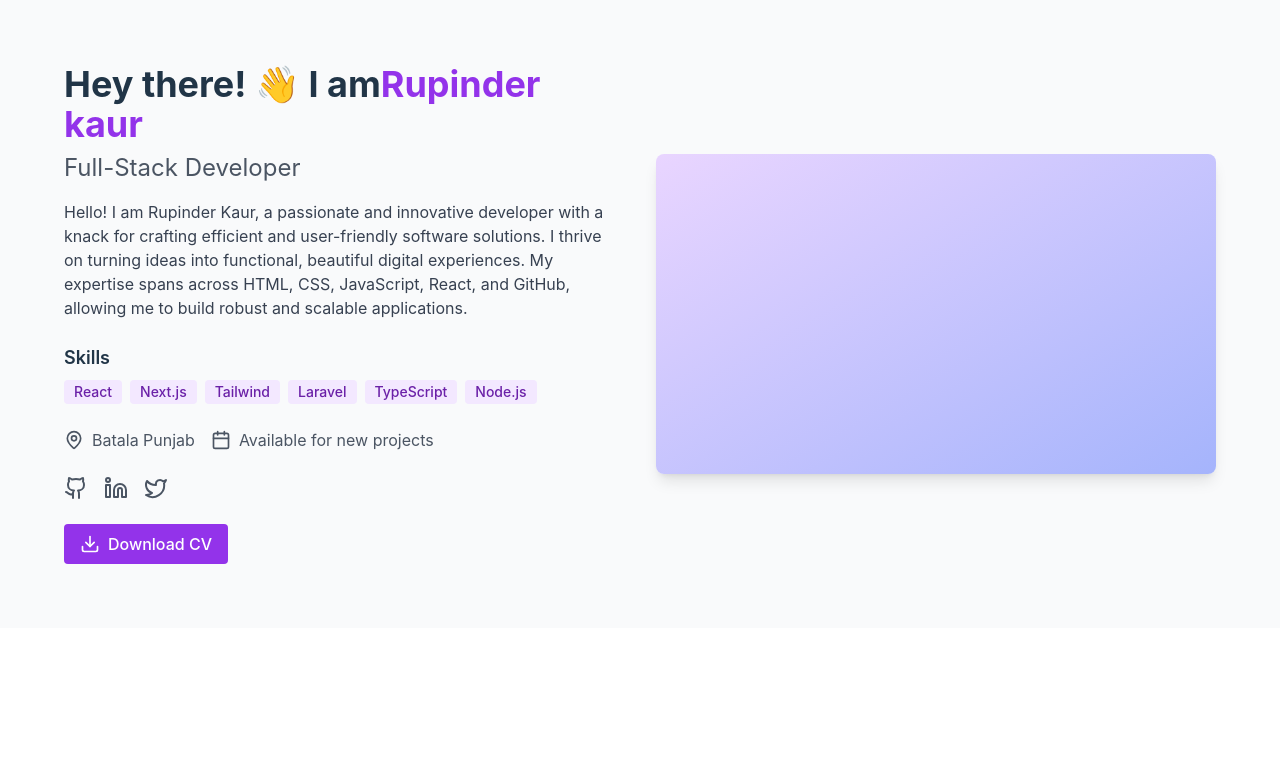
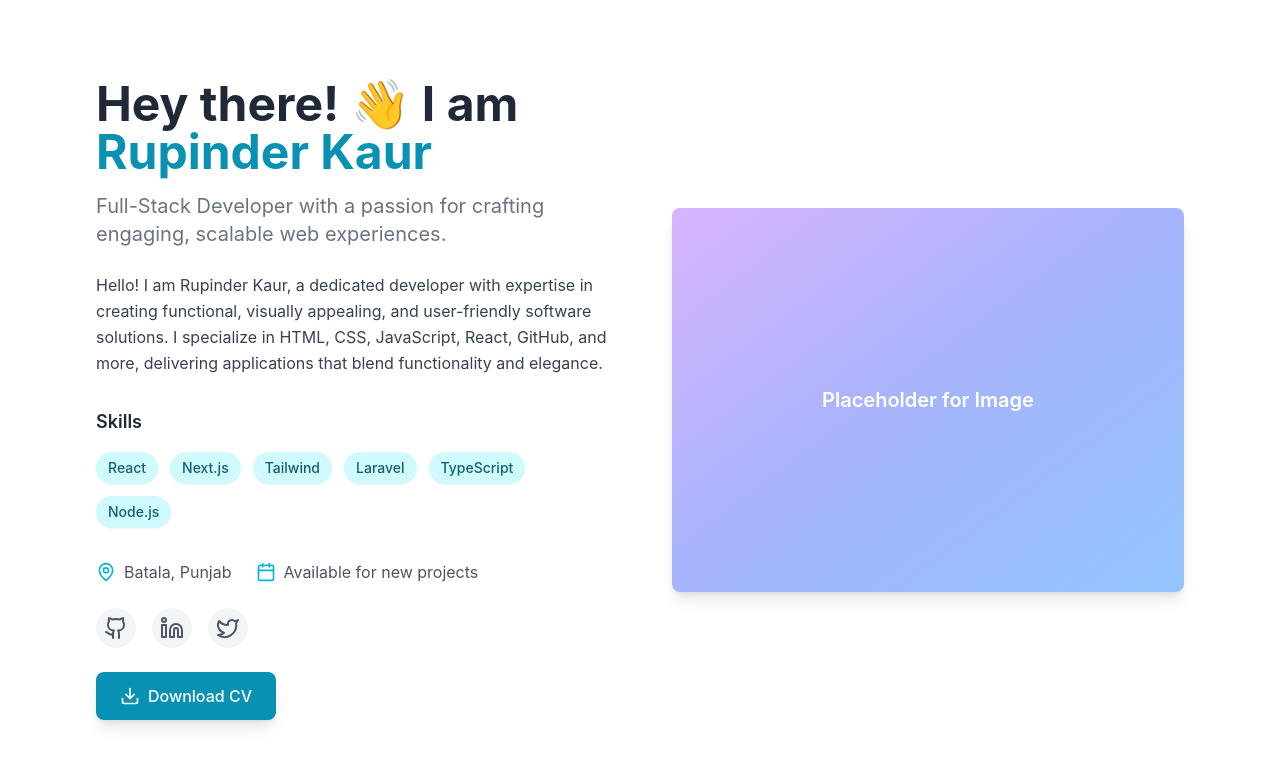
Before and after one commit to Rupinder-17/Portfolio, a React (Vite) app in the folder my-app/: page / in a window 1280 px wide. Shown: the top 766 px of the page. Built offline with nearby package versions, Linux system fonts and the light colour scheme.

Commit message:
add header file in portfolio

```diff
--- a/my-app/src/component/About.jsx
+++ b/my-app/src/component/About.jsx
@@ -8,24 +8,7 @@ export const About = () => {
         <meta name="viewport" content="width=device-width, initial-scale=1.0" />
         <title>Your Name - Portfolio</title> */}
 
-        <header className="bg-white shadow-md">
-          <nav className="container mx-auto px-6 py-3 flex justify-between items-center">
-            <a href="#" className="text-xl font-bold text-gray-800">
-              Rupinder kaur
-            </a>
-            <div className="hidden md:flex space-x-4">
-              <a href="#about" className="text-red-600 hover:text-gray-800">
-                About
-              </a>
-              <a href="#projects" className="text-gray-600 hover:text-gray-800">
-                Projects
-              </a>
-              <a href="#contact" className="text-gray-600 hover:text-gray-800">
-                Contact
-              </a>
-            </div>
-          </nav>
-        </header>
+
         {/* Hero Section */}
         <section className="bg-gray-800 text-white py-20">
           <div className="container mx-auto px-6 text-center">
--- a/my-app/src/component/Header.jsx
+++ b/my-app/src/component/Header.jsx
@@ -1,132 +1,26 @@
-// import {
-//   Disclosure,
-//   DisclosureButton,
-//   DisclosurePanel,
-//   Menu,
-//   MenuButton,
-//   MenuItem,
-//   MenuItems,
-// } from "@headlessui/react";
-// import { Bars3Icon, BellIcon, XMarkIcon } from "@heroicons/react/24/outline";
+import React from 'react'
 
-// export default function Headers() {
-//   return (
-//     <>
-//       <Disclosure as="nav" className="bg-white shadow">
-//         <div className="mx-auto max-w-7xl px-2 sm:px-4 lg:px-8">
-//           <div className="flex h-16 justify-between">
-//             <div className="flex px-2 lg:px-0">
-//               <div className="hidden lg:ml-6 lg:flex lg:space-x-8">
-//                 <a
-//                   href="#"
-//                   className="inline-flex items-center border-b-2 border-indigo-500 px-1 pt-1 text-sm font-medium text-gray-900"
-//                 >
-//                   About
-//                 </a>
-//                 <a
-//                   href="#"
-//                   className="inline-flex items-center border-b-2 border-transparent px-1 pt-1 text-sm font-medium text-gray-500 hover:border-gray-300 hover:text-gray-700"
-//                 >
-//                   Work
-//                 </a>
-//                 <a
-//                   href="#"
-//                   className="inline-flex items-center border-b-2 border-transparent px-1 pt-1 text-sm font-medium text-gray-500 hover:border-gray-300 hover:text-gray-700"
-//                 >
-//                   Contact
-//                 </a>
-//                 <a
-//                   href="#"
-//                   className="inline-flex items-center border-b-2 border-transparent px-1 pt-1 text-sm font-medium text-gray-500 hover:border-gray-300 hover:text-gray-700"
-//                 >
-//                   Projects
-//                 </a>
-//               </div>
-//             </div>
-//             {/* <div className="flex flex-1 items-center justify-center px-2 lg:ml-6 lg:justify-end">
-//               <div className="w-full max-w-lg lg:max-w-xs">
-//                 <label htmlFor="search" className="sr-only">
-//                   Search
-//                 </label>
-//                 <div className="relative">
-//                   <div className="pointer-events-none absolute inset-y-0 left-0 flex items-center pl-3">
-//                     <MagnifyingGlassIcon
-//                       aria-hidden="true"
-//                       className="h-5 w-5 text-gray-400"
-//                     />
-//                   </div>
-//                   <input
-//                     id="search"
-//                     name="search"
-//                     type="search"
-//                     placeholder="Search"
-//                     className="block w-full rounded-md border-0 bg-white py-1.5 pl-10 pr-3 text-gray-900 ring-1 ring-inset ring-gray-300 placeholder:text-gray-400 focus:ring-2 focus:ring-inset focus:ring-indigo-600 sm:text-sm sm:leading-6"
-//                   />
-//                 </div>
-//               </div>
-//             </div> */}
-//             <div className="flex items-center lg:hidden">
-//               {/* Mobile menu button */}
-//               <DisclosureButton className="group relative inline-flex items-center justify-center rounded-md p-2 text-gray-400 hover:bg-gray-100 hover:text-gray-500 focus:outline-none focus:ring-2 focus:ring-inset focus:ring-indigo-500">
-//                 <span className="absolute -inset-0.5" />
-//                 <span className="sr-only">Open main menu</span>
-//                 <Bars3Icon
-//                   aria-hidden="true"
-//                   className="block h-6 w-6 group-data-[open]:hidden"
-//                 />
-//                 <XMarkIcon
-//                   aria-hidden="true"
-//                   className="hidden h-6 w-6 group-data-[open]:block"
-//                 />
-//               </DisclosureButton>
-//             </div>
-//             <div className="hidden lg:ml-4 lg:flex lg:items-center">
-//               <button
-//                 type="button"
-//                 className="relative flex-shrink-0 rounded-full bg-white p-1 text-gray-400 hover:text-gray-500 focus:outline-none focus:ring-2 focus:ring-indigo-500 focus:ring-offset-2"
-//               >
-//                 <span className="absolute -inset-1.5" />
-//                 <span className="sr-only">View notifications</span>
-//                 {/* <BellIcon aria-hidden="true" className="h-6 w-6" /> */}
-//               </button>
-//             </div>
-//           </div>
-//         </div>
-
-//         <DisclosurePanel className="lg:hidden">
-//           <div className="space-y-1 pb-3 pt-2">
-//             {/* Current: "bg-indigo-50 border-indigo-500 text-indigo-700", Default: "border-transparent text-gray-600 hover:bg-gray-50 hover:border-gray-300 hover:text-gray-800" */}
-//             <DisclosureButton
-//               as="a"
-//               href="#"
-//               className="block border-l-4 border-indigo-500 bg-indigo-50 py-2 pl-3 pr-4 text-base font-medium text-indigo-700"
-//             >
-//               About
-//             </DisclosureButton>
-//             <DisclosureButton
-//               as="a"
-//               href="#"
-//               className="block border-l-4 border-transparent py-2 pl-3 pr-4 text-base font-medium text-gray-600 hover:border-gray-300 hover:bg-gray-50 hover:text-gray-800"
-//             >
-//               Work
-//             </DisclosureButton>
-//             <DisclosureButton
-//               as="a"
-//               href="#"
-//               className="block border-l-4 border-transparent py-2 pl-3 pr-4 text-base font-medium text-gray-600 hover:border-gray-300 hover:bg-gray-50 hover:text-gray-800"
-//             >
-//               Contact
-//             </DisclosureButton>
-//             <DisclosureButton
-//               as="a"
-//               href="#"
-//               className="block border-l-4 border-transparent py-2 pl-3 pr-4 text-base font-medium text-gray-600 hover:border-gray-300 hover:bg-gray-50 hover:text-gray-800"
-//             >
-//               Projects
-//             </DisclosureButton>
-//           </div>
-//         </DisclosurePanel>
-//       </Disclosure>
-//     </>
-//   );
-// }
+export const Header = () => {
+  return (
+    <div>
+      <header className="bg-white shadow-md">
+        <nav className="container mx-auto px-6 py-3 flex justify-between items-center">
+          <a href="#" className="text-xl font-bold text-gray-800">
+            Rupinder kaur
+          </a>
+          <div className="hidden md:flex space-x-4">
+            <a href="#about" className="text-red-600 hover:text-gray-800">
+              About
+            </a>
+            <a href="#projects" className="text-gray-600 hover:text-gray-800">
+              Projects
+            </a>
+            <a href="#contact" className="text-gray-600 hover:text-gray-800">
+              Contact
+            </a>
+          </div>
+        </nav>
+      </header>
+    </div>
+  );
+}
--- a/my-app/src/component/HomePage.jsx
+++ b/my-app/src/component/HomePage.jsx
@@ -19,54 +19,59 @@ const skills = [
 
 export default function PortfolioSection() {
   return (
-    <section className="bg-gray-50 py-16 px-4 sm:px-6 lg:px-8">
-      <div className="max-w-6xl mx-auto">
-        <div className="grid md:grid-cols-2 gap-8 items-center">
+    <section className="bg-white py-20 px-6 sm:px-12 lg:px-24">
+      <div className="max-w-7xl mx-auto grid lg:grid-cols-2 gap-16 items-center">
+        {/* Text Section */}
         <div>
-            <h1 className="text-4xl font-bold mb-2">
-              Hey there! 👋 I am
-              <span className="text-purple-600">Rupinder kaur</span>
+          <h1 className="text-4xl font-bold text-gray-800 sm:text-5xl mb-4">
+            Hey there! 👋 I am{" "}
+            <span className="text-cyan-600">Rupinder Kaur</span>
           </h1>
-            <h2 className="text-2xl text-gray-600 mb-4">
-              Full-Stack Developer
+          <h2 className="text-lg text-gray-500 sm:text-xl mb-6">
+            Full-Stack Developer with a passion for crafting engaging, scalable
+            web experiences.
           </h2>
-            <p className="text-gray-700 mb-6">
-              Hello! I am Rupinder Kaur, a passionate and innovative developer
-              with a knack for crafting efficient and user-friendly software
-              solutions. I thrive on turning ideas into functional, beautiful
-              digital experiences. My expertise spans across HTML, CSS,
-              JavaScript, React, and GitHub, allowing me to build robust and
-              scalable applications.
+          <p className="text-gray-700 mb-8 leading-relaxed">
+            Hello! I am Rupinder Kaur, a dedicated developer with expertise in
+            creating functional, visually appealing, and user-friendly software
+            solutions. I specialize in HTML, CSS, JavaScript, React, GitHub, and
+            more, delivering applications that blend functionality and elegance.
           </p>
-            <div className="mb-6">
-              <h3 className="text-lg font-semibold mb-2">Skills</h3>
-              <div className="flex flex-wrap gap-2">
+
+          {/* Skills Section */}
+          <div className="mb-8">
+            <h3 className="text-lg font-semibold text-gray-800 mb-4">Skills</h3>
+            <div className="flex flex-wrap gap-3">
               {skills.map((skill) => (
                 <span
                   key={skill}
-                    className="bg-purple-100 text-purple-800 text-sm font-medium px-2.5 py-0.5 rounded"
+                  className="bg-cyan-100 text-cyan-800 text-sm font-medium px-3 py-1.5 rounded-full shadow-sm"
                 >
                   {skill}
                 </span>
               ))}
             </div>
           </div>
-            <div className="flex items-center gap-4 text-gray-600 mb-6">
-              <div className="flex items-center">
-                <MapPinIcon className="w-5 h-5 mr-2" />
-                <span>Batala Punjab</span>
+
+          {/* Location & Availability */}
+          <div className="flex flex-wrap items-center gap-6 text-gray-600 mb-6">
+            <div className="flex items-center space-x-2">
+              <MapPinIcon className="w-5 h-5 text-cyan-500" />
+              <span>Batala, Punjab</span>
             </div>
-              <div className="flex items-center">
-                <CalendarIcon className="w-5 h-5 mr-2" />
+            <div className="flex items-center space-x-2">
+              <CalendarIcon className="w-5 h-5 text-cyan-500" />
               <span>Available for new projects</span>
             </div>
           </div>
+
+          {/* Social Links */}
           <div className="flex gap-4 mb-6">
             <a
               href="https://github.com"
               target="_blank"
               rel="noopener noreferrer"
-                className="text-gray-600 hover:text-purple-600"
+              className="p-2 rounded-full bg-gray-100 hover:bg-purple-100 text-gray-600 hover:text-purple-600 transition"
             >
               <GithubIcon className="w-6 h-6" />
               <span className="sr-only">GitHub</span>
@@ -75,7 +80,7 @@ export default function PortfolioSection() {
               href="https://linkedin.com"
               target="_blank"
               rel="noopener noreferrer"
-                className="text-gray-600 hover:text-purple-600"
+              className="p-2 rounded-full bg-gray-100 hover:bg-purple-100 text-gray-600 hover:text-purple-600 transition"
             >
               <LinkedinIcon className="w-6 h-6" />
               <span className="sr-only">LinkedIn</span>
@@ -84,31 +89,30 @@ export default function PortfolioSection() {
               href="https://twitter.com"
               target="_blank"
               rel="noopener noreferrer"
-                className="text-gray-600 hover:text-purple-600"
+              className="p-2 rounded-full bg-gray-100 hover:bg-purple-100 text-gray-600 hover:text-purple-600 transition"
             >
               <TwitterIcon className="w-6 h-6" />
               <span className="sr-only">Twitter</span>
             </a>
           </div>
+
+          {/* Download CV Button */}
           <a
             href="/path-to-your-cv.pdf"
             download
-              className="inline-flex items-center px-4 py-2 bg-purple-600 text-white rounded hover:bg-purple-700 transition-colors"
+            className="inline-flex items-center px-6 py-3 bg-cyan-600 text-white font-medium rounded-lg shadow-lg hover:bg-purple-700 transition-colors"
           >
             <DownloadIcon className="w-5 h-5 mr-2" />
             Download CV
           </a>
         </div>
+
+        {/* Image Section */}
         <div className="relative">
-            <div className="w-full h-80 bg-gradient-to-br from-purple-200 to-indigo-300 rounded-lg shadow-lg overflow-hidden">
-
-              {/* <img
-                src="/placeholder.svg?height=320&width=480"
-                alt="John Doe"
-                className="w-full h-full object-cover mix-blend-overlay"
-              /> */}
-
-            </div>
+          <div className="w-full h-80 lg:h-[24rem] bg-gradient-to-br from-purple-300 via-indigo-300 to-blue-300 rounded-lg shadow-lg overflow-hidden flex items-center justify-center">
+            <p className="text-white text-xl font-semibold">
+              Placeholder for Image
+            </p>
           </div>
         </div>
       </div>
```
Lines whose indentation alone changed are shown as unchanged.
